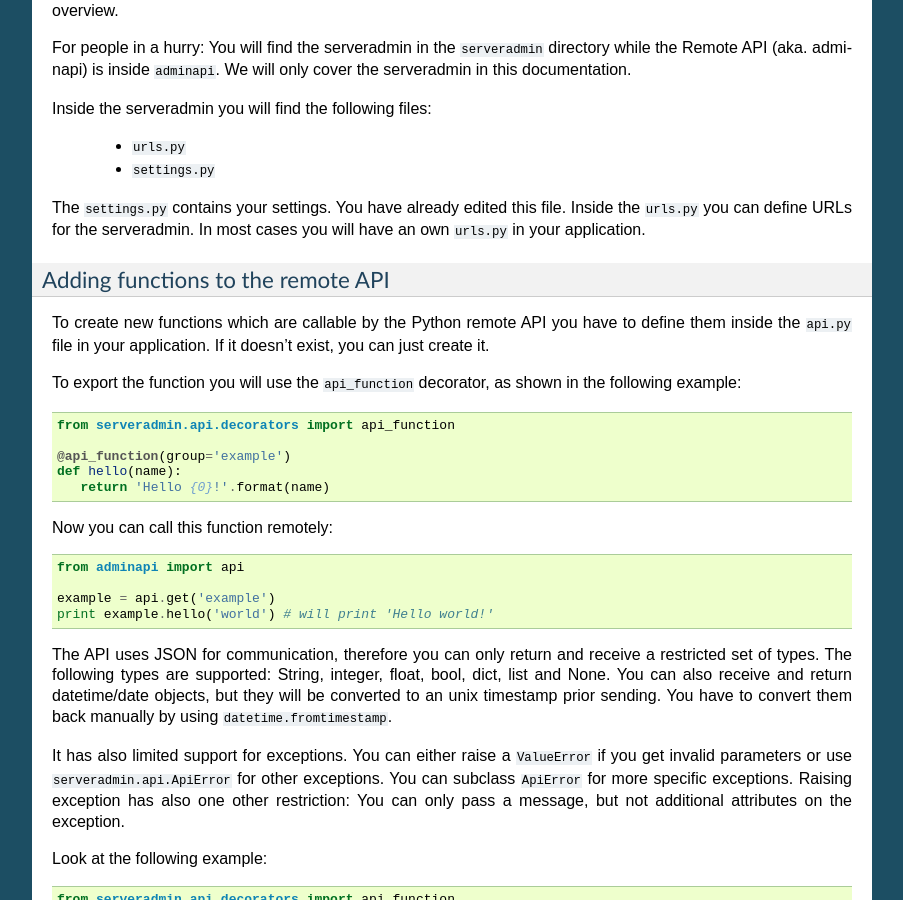
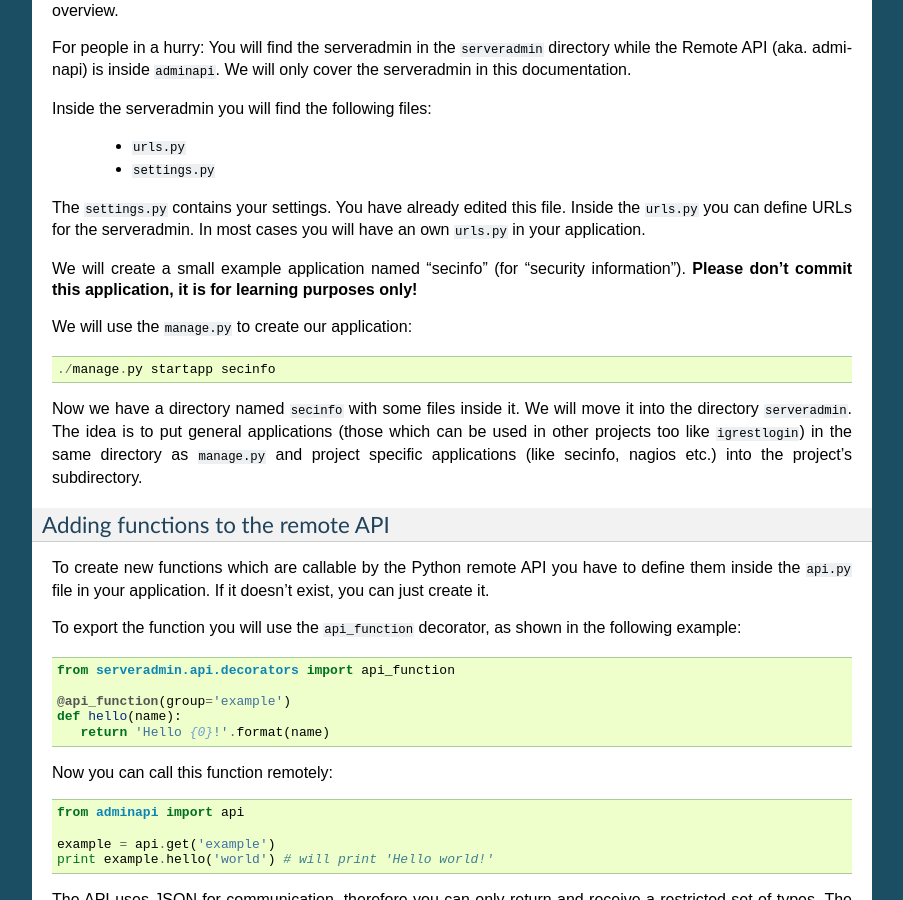
Before and after one commit to innogames/serveradmin, a Sphinx documentation site: the page built from docs/extending.rst, in a window 1280 px wide and 900 px high, scrolled down 4103 px. Shown: the whole window, without its empty margins (198-1101 px from the left). Built offline with Sphinx 7.4.7, drawn with Linux system fonts in a browser that asks for light colours; formulas are drawn with MathJax 3.

Commit message:
docs: Start secinfo example app tutorial

```diff
--- a/docs/extending.rst
+++ b/docs/extending.rst
@@ -250,6 +250,21 @@ The ``settings.py`` contains your settings. You have already edited this file.
 Inside the ``urls.py`` you can define URLs for the serveradmin. In most cases
 you will have an own ``urls.py`` in your application.
 
+We will create a small example application named "secinfo" (for "security
+information"). **Please don't commit this application, it is for learning
+purposes only!**
+
+We will use the ``manage.py`` to create our application::
+
+   ./manage.py startapp secinfo
+
+Now we have a directory named ``secinfo`` with some files inside it. We will
+move it into the directory ``serveradmin``. The idea is to put general
+applications (those which can be used in other projects too like
+``igrestlogin``) in the same directory as ``manage.py`` and project
+specific applications (like secinfo, nagios etc.) into the project's
+subdirectory.
+
 
 
 Adding functions to the remote API
```
